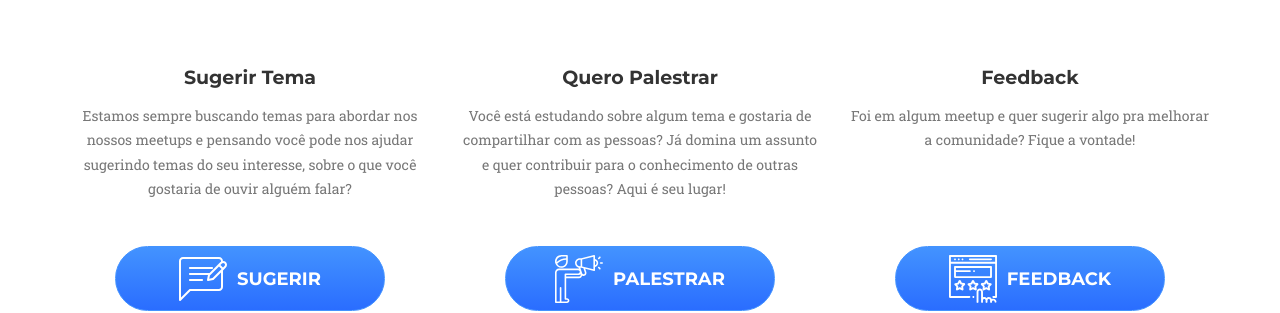
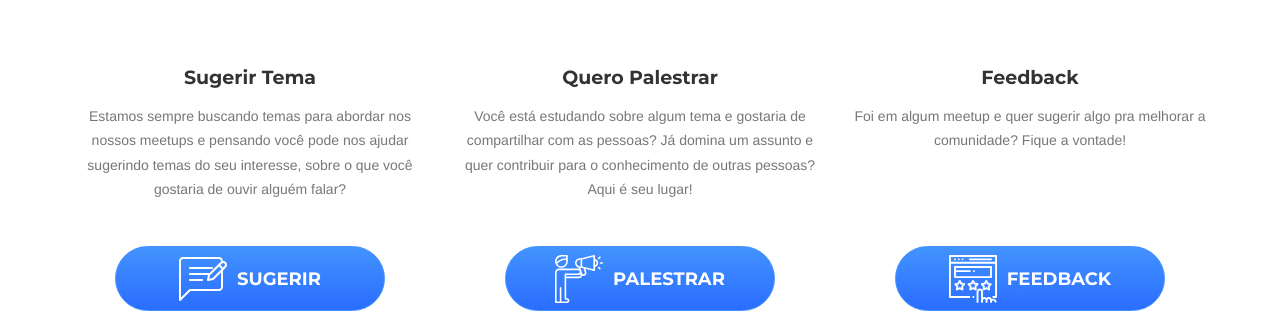
Before and after one commit to code4tuba/code4tuba.github.io, a Jekyll site: the page built from index.html, in a window 1280 px wide and 1400 px high, scrolled down 872 px. Shown: the part 150-463 px from the top of the window. Built offline with Jekyll 4.4.1, drawn with Linux system fonts in a browser that asks for light colours; some web fonts are replaced.

Commit message:
removidos imports google fonts

```diff
--- a/_includes/css/agency.css
+++ b/_includes/css/agency.css
@@ -6,7 +6,7 @@
 
 body {
     overflow-x: hidden;
-    font-family: "Roboto Slab","Helvetica Neue",Helvetica,Arial,sans-serif;
+    font-family: "Helvetica Neue",Helvetica,Arial,sans-serif;
     color: #{{ site.data.template.color.secondary-dark }};
 }
 
--- a/_includes/head.html
+++ b/_includes/head.html
@@ -13,10 +13,7 @@
     <!-- Custom Fonts -->
     <link rel="stylesheet" href="{{ "/css/font-awesome/css/font-awesome.min.css" | prepend: site.url }}">
     <link href="https://fonts.googleapis.com/css?family=Montserrat:400,700" rel="stylesheet" type="text/css">
-    <link href='https://fonts.googleapis.com/css?family=Kaushan+Script' rel='stylesheet' type='text/css'>
-    <link href="https://fonts.googleapis.com/css?family=Lato:400,700,400italic,700italic" rel="stylesheet" type="text/css">
     <link href='https://fonts.googleapis.com/css?family=Droid+Serif:400,700,400italic,700italic' rel='stylesheet' type='text/css'>
-    <link href='https://fonts.googleapis.com/css?family=Roboto+Slab:400,100,300,700' rel='stylesheet' type='text/css'>
 
     <!-- HTML5 Shim and Respond.js IE8 support of HTML5 elements and media queries -->
     <!-- WARNING: Respond.js doesn't work if you view the page via file:// -->
```
